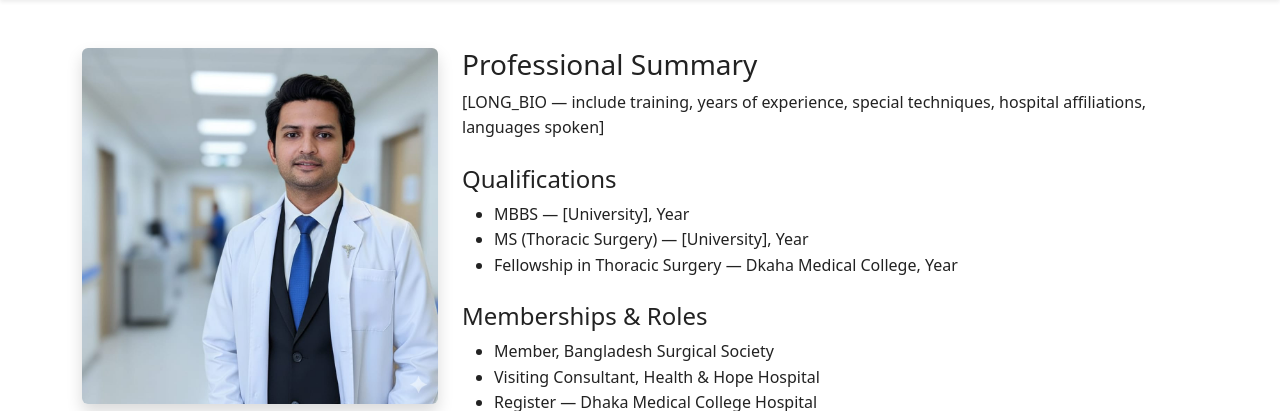
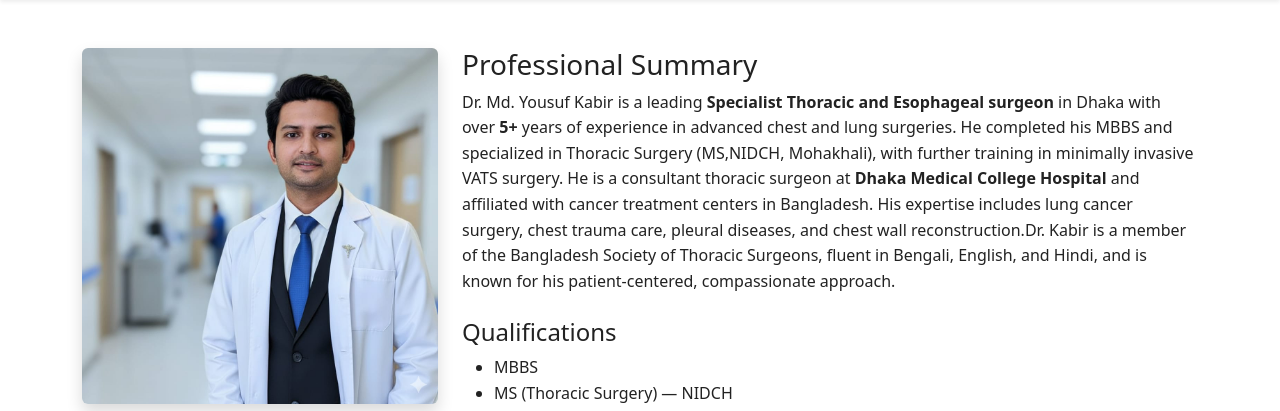
Before and after one commit to shakib75alhasam-code/yousuf_website, a plain HTML site: page yousuf kabir website/about.html in a window 1280 px wide. Shown: the part 58-469 px from the top of the page. Drawn offline with nearby package versions, Linux system fonts and the light colour scheme.

Commit message:
Update about.html

```diff
--- a/yousuf kabir website/about.html
+++ b/yousuf kabir website/about.html
@@ -35,11 +35,11 @@
   <link rel="stylesheet" href="/style.css">
 </head>
 <body>
-  <header>
+ <header>
     <!-- reuse the same header markup as index or include server-side include on deploy -->
     <nav class="navbar navbar-expand-lg navbar-light bg-white shadow-sm">
       <div class="container">
-        <a class="navbar-brand" href="/">Dr.Md. Yousuf Kabir</a>
+        <a class="navbar-brand" href="/">Dr. Md. Yousuf Kabir</a>
         <button class="navbar-toggler" type="button" data-bs-toggle="collapse" data-bs-target="#nav2">
           <span class="navbar-toggler-icon"></span>
         </button>
@@ -60,27 +60,30 @@
     <div class="container">
       <div class="row g-4">
         <div class="col-lg-4 text-center">
-          <img src="/assets/images/doctor-portrait.jpg" alt="Dr. Md Yousuf Kabir" class="img-fluid rounded shadow" />
+          <img src="/assets/images/doctor-portrait.jpg" alt="Dr. Md. Yousuf Kabir" class="img-fluid rounded shadow" />
           <h2 class="mt-3">Dr. Md. Yousuf Kabir</h2>
           <p class="text-muted">Thoracic Surgeon</p>
           <a href="/appointment.html" class="btn btn-primary btn-sm"><i class="fa fa-calendar"></i> Book Appointment</a>
         </div>
         <div class="col-lg-8">
           <h3>Professional Summary</h3>
-          <p>[LONG_BIO — include training, years of experience, special techniques, hospital affiliations, languages spoken]</p>
+          <p>Dr. Md. Yousuf Kabir is a leading <b>Specialist Thoracic and Esophageal surgeon </b>in Dhaka with over<b> 5+ </b>years of experience in advanced chest and lung surgeries. He completed his MBBS  and specialized in Thoracic Surgery (MS,NIDCH, Mohakhali), with further training in minimally invasive VATS surgery.
+          He is a consultant thoracic surgeon at <b>Dhaka Medical College Hospital</b> and affiliated with cancer treatment centers in Bangladesh.
+           His expertise includes lung cancer surgery, chest trauma care, pleural diseases, and chest wall reconstruction.Dr. Kabir is a member of the Bangladesh Society of Thoracic Surgeons, fluent in Bengali, English, and Hindi, and is known for his patient-centered, compassionate approach.</p>
 
           <h4 class="mt-4">Qualifications</h4>
           <ul>
-            <li>MBBS — [University], Year</li>
-            <li>MS (Thoracic Surgery) — [University], Year</li>
-            <li>Fellowship in Thoracic Surgery — Dkaha Medical College, Year</li>
+            <li>MBBS </li>
+            <li>MS (Thoracic Surgery) — NIDCH</li>
+            <li>BCS (HEALTH) </li>
+            <li>Fellowship in Thoracic Surgery </li>
           </ul>
 
           <h4 class="mt-4">Memberships & Roles</h4>
           <ul>
             <li>Member, Bangladesh Surgical Society</li>
-            <li>Visiting Consultant, Health & Hope Hospital</li>
-            <li>Register — Dhaka Medical College Hospital</li>
+             <li>Register — Dhaka Medical College (DMC)</li>
+            <li> Consultant , Health & Hope Hospital</li>
           </ul>
 
           <h4 class="mt-4">Selected Publications & Presentations</h4>
@@ -120,7 +123,7 @@
 
   <footer class="py-4 bg-white border-top text-center small">
     <div class="container">
-      © <span id="year2"></span> Dr.Md. Yousuf kabir. All rights reserved.
+      © <span id="year2"></span> Dr. MD. Yousuf Kabir All rights reserved.
     </div>
   </footer>
 
```
